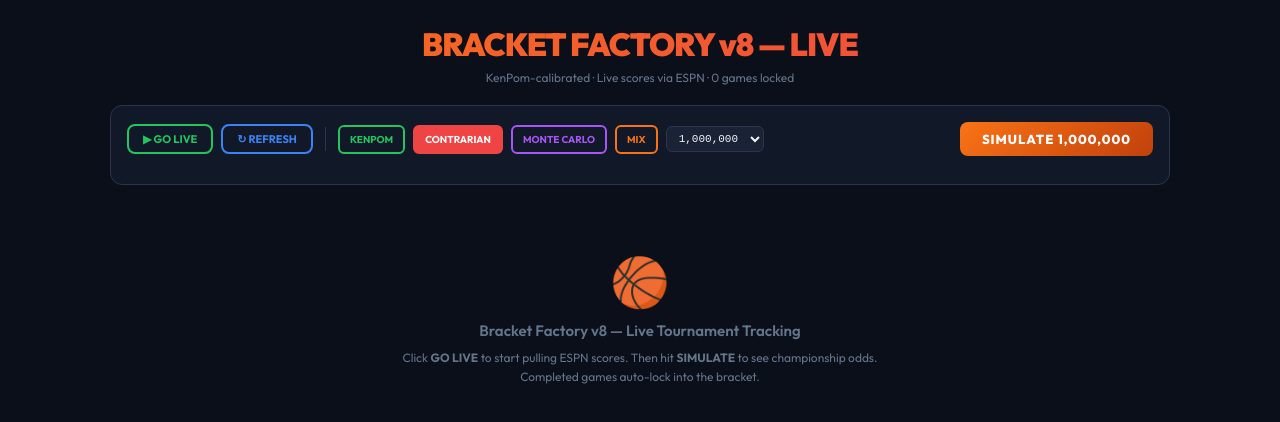
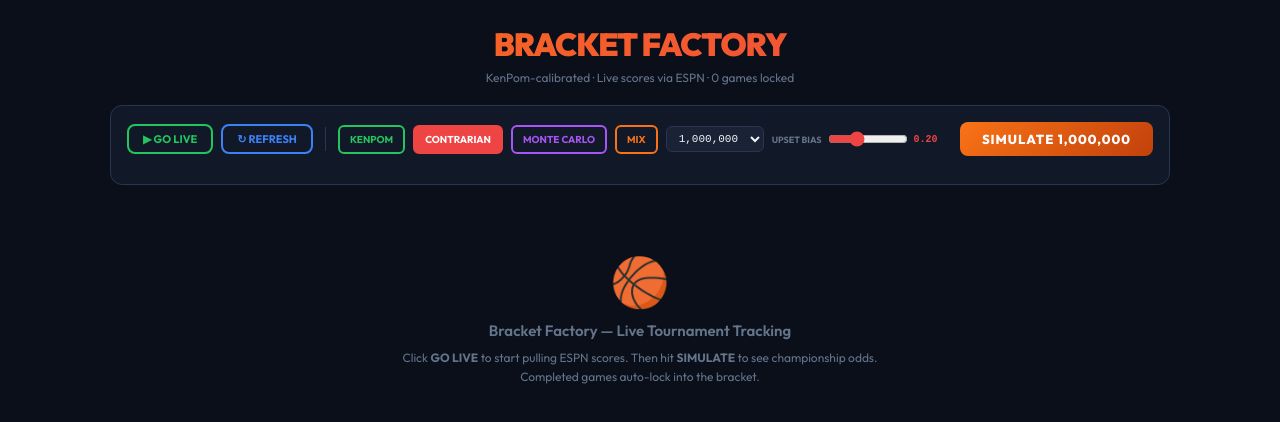
Before and after one commit to cjove23/BracketFactory, a Next.js app: page / in a window 1280 px wide. Both pictures are taken after a click on the button "CONTRARIAN". Shown: the top 422 px of the page. Built offline with nearby package versions, Linux system fonts and the light colour scheme.

Commit message:
Update index.js

```diff
--- a/pages/index.js
+++ b/pages/index.js
@@ -227,7 +227,7 @@
   return (
     <>
       <Head>
-        <title>Bracket Factory v8 — Live</title>
+        <title>Bracket Factory</title>
         <link href="https://fonts.googleapis.com/css2?family=Outfit:wght@300;400;500;600;700;800;900&family=JetBrains+Mono:wght@400;500;700;800&display=swap" rel="stylesheet"/>
       </Head>
       <div style={{minHeight:"100vh",background:C.bg,color:C.text,fontFamily:"'Outfit',sans-serif"}}>
@@ -236,7 +236,7 @@
           {/* Header */}
           <div style={{textAlign:"center",marginBottom:20}}>
             <h1 style={{fontSize:32,fontWeight:900,letterSpacing:-1,margin:0,background:`linear-gradient(135deg,${C.accent},${C.red})`,WebkitBackgroundClip:"text",WebkitTextFillColor:"transparent"}}>
-              BRACKET FACTORY v8 — LIVE
+              BRACKET FACTORY
             </h1>
             <p style={{color:C.textMuted,fontSize:12,margin:"6px 0 0"}}>
               KenPom-calibrated · Live scores via ESPN · {lockedCount} games locked
@@ -300,6 +300,14 @@
                 style={{background:C.card,border:`1px solid ${C.border}`,color:C.text,borderRadius:6,padding:"5px 8px",fontFamily:"monospace",fontSize:11}}>
                 {[10000,100000,500000,1000000].map(n=><option key={n} value={n}>{n.toLocaleString()}</option>)}
               </select>
+              {(mode==="contrarian"||mode==="mixed")&&(
+                <div style={{display:"flex",alignItems:"center",gap:6}}>
+                  <span style={{fontSize:9,color:C.textMuted,fontWeight:700,whiteSpace:"nowrap"}}>UPSET BIAS</span>
+                  <input type="range" min="0.05" max="0.5" step="0.05" value={upsetBias} onChange={e=>setUpsetBias(parseFloat(e.target.value))} disabled={running}
+                    style={{width:80,accentColor:C.red,cursor:running?"not-allowed":"pointer"}}/>
+                  <span style={{fontSize:10,color:C.red,fontWeight:700,fontFamily:"monospace",minWidth:28}}>{upsetBias.toFixed(2)}</span>
+                </div>
+              )}
               <div style={{flex:1}}/>
               {!running?(<button onClick={generate} style={{background:`linear-gradient(135deg,${C.accent},${C.accentDim})`,border:"none",color:"#fff",borderRadius:8,padding:"9px 22px",cursor:"pointer",fontFamily:"'Outfit',sans-serif",fontWeight:800,fontSize:13,letterSpacing:1}}>
                 SIMULATE {target.toLocaleString()}</button>
@@ -309,7 +317,7 @@
               <div style={{display:"flex",justifyContent:"space-between",fontSize:10,color:C.textDim,marginBottom:3,fontFamily:"monospace"}}>
                 <span>{done.toLocaleString()} / {target.toLocaleString()}</span><span style={{color:C.accent}}>{pct}%</span>
               </div>
-              <div style={{height:5,background:C.card,borderRadius:3,overflow:"hidden"}}><div style={{height:"100%",width:`${pct}%`,background:`linear-gradient(90deg,${C.accent},${C.purple})`,borderRadius:3}}/></div>
+              <div style={{height:5,background:C.card,borderRadius:3,overflow:"hidden"}}><div style={{height:"100%",width:`${pct}%`,background:`linear-gradient(90deg,${C.accent},${C.purple},${C.accent})`,backgroundSize:"200% 100%",borderRadius:3,transition:"width 0.3s ease-out",animation:"shimmer 1.5s ease-in-out infinite"}}/></div>
             </div>)}
             {live.error&&<div style={{marginTop:8,fontSize:11,color:C.red}}>⚠ {live.error}</div>}
           </div>
@@ -558,7 +566,7 @@
           {!results&&!running&&(
             <div style={{textAlign:"center",padding:"50px 20px",color:C.textMuted}}>
               <div style={{fontSize:48,marginBottom:10}}>🏀</div>
-              <div style={{fontSize:15,fontWeight:600}}>Bracket Factory v8 — Live Tournament Tracking</div>
+              <div style={{fontSize:15,fontWeight:600}}>Bracket Factory — Live Tournament Tracking</div>
               <div style={{fontSize:12,marginTop:8,maxWidth:500,margin:"8px auto 0",lineHeight:1.6}}>
                 Click <strong>GO LIVE</strong> to start pulling ESPN scores. Then hit <strong>SIMULATE</strong> to see championship odds. Completed games auto-lock into the bracket.
               </div>
@@ -569,6 +577,7 @@
       <style jsx global>{`
         * { box-sizing: border-box; margin: 0; }
         @keyframes pulse { 0%,100% { opacity: 1; } 50% { opacity: 0.5; } }
+        @keyframes shimmer { 0% { background-position: -200% 0; } 100% { background-position: 200% 0; } }
       `}</style>
     </>
   );
```
